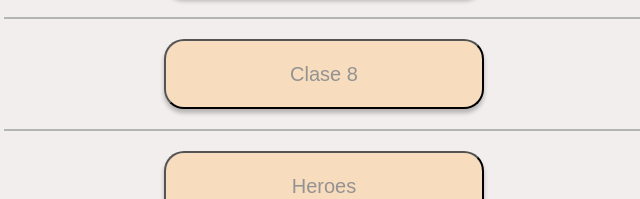
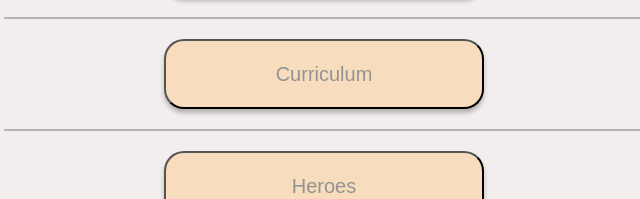
Before and after one commit to martumoser/Certified-Tech-Developer-DH, a plain HTML site: page index.html in a window 1280 px wide. Shown: the part 550-749 px from the top of the page, 316-956 px from the left. Drawn offline with Linux system fonts and the light colour scheme.

Commit message:
Boton curriculum

```diff
--- a/index.html
+++ b/index.html
@@ -42,7 +42,7 @@
             <hr />
             <div class="button">
                 <form action="../Certified-Tech-Developer-DH/Clase 8/index.html" target="_blank">
-                    <button type="type" name="clase8" id="c8">Clase 8</button>
+                    <button type="type" name="clase8" id="c8">Curriculum</button>
                 </form>
             </div>
             <hr />
```
